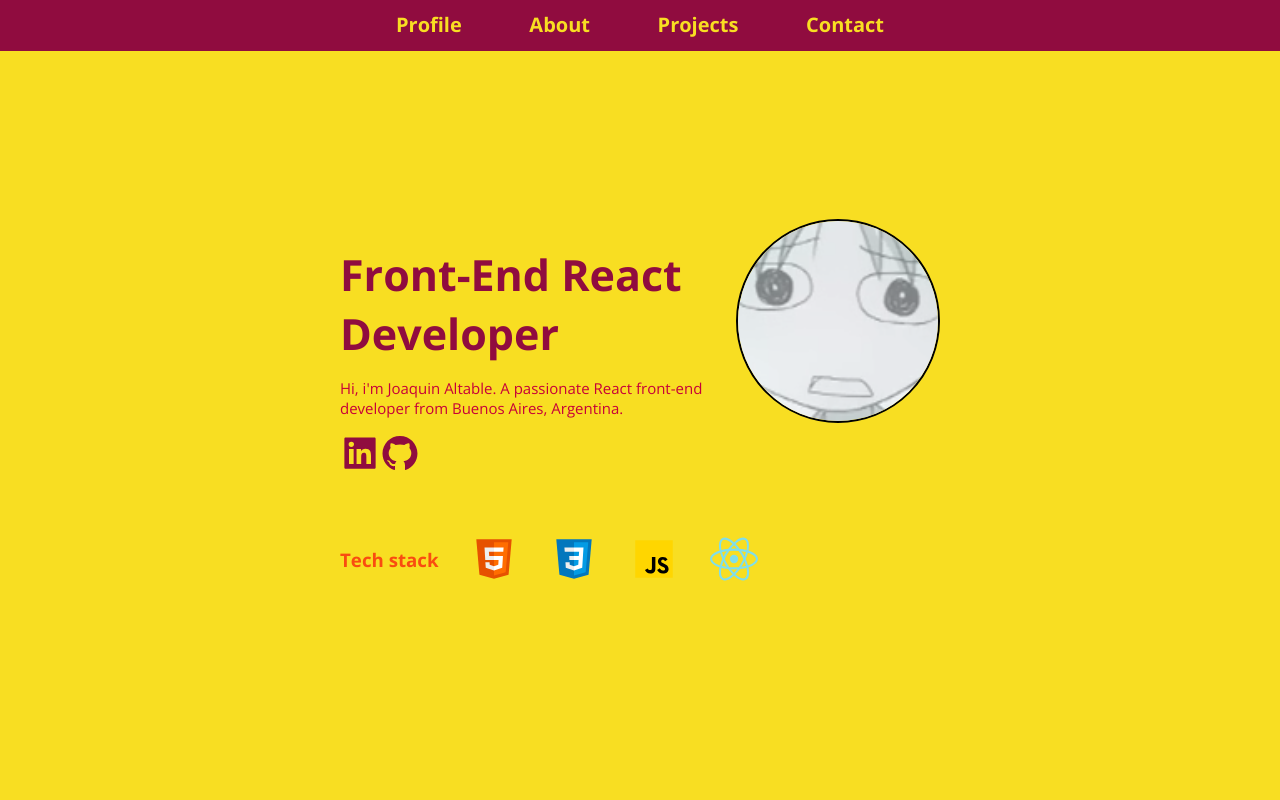
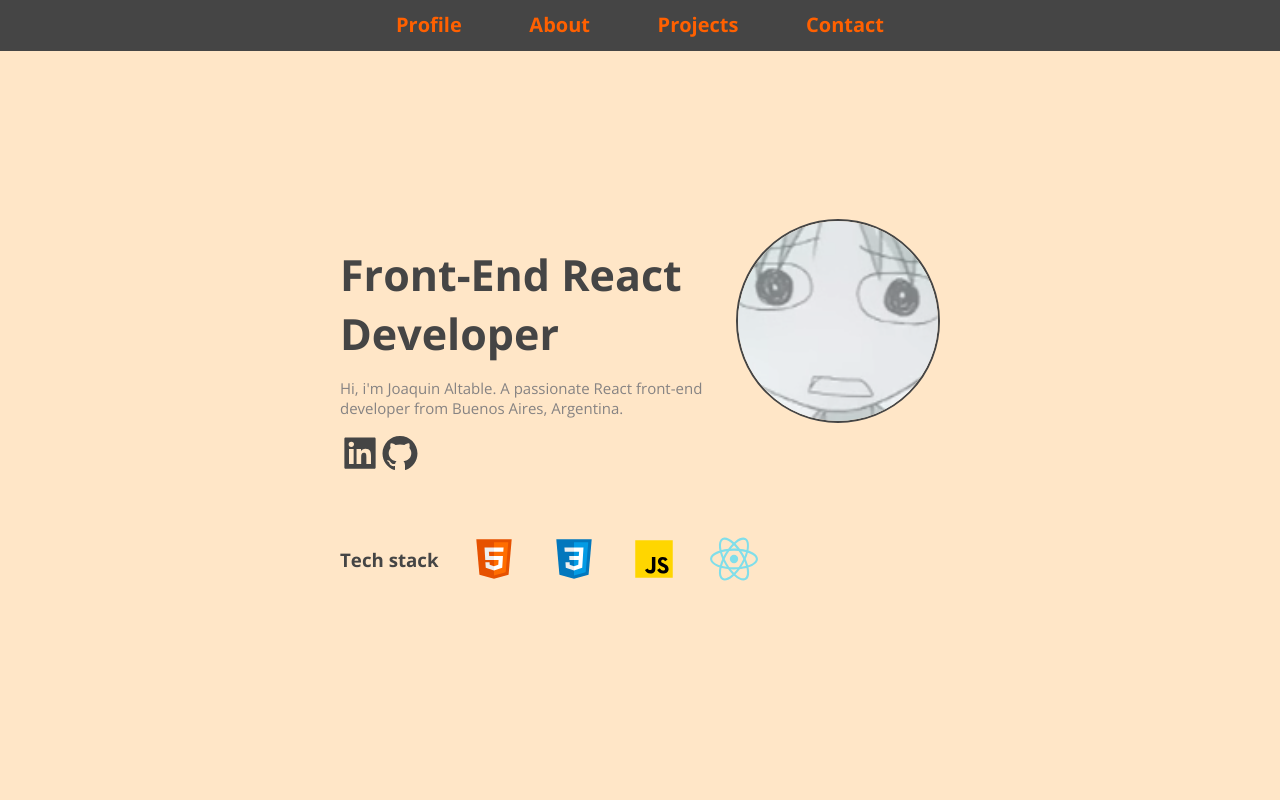
Before and after one commit to Joable/portfolio-vite, a React (Vite) app: page / in a window 1280 px wide. Shown: the top 800 px of the page. Built offline with nearby package versions, Linux system fonts and the light colour scheme.

Commit message:
changed the color palette of the site

```diff
--- a/src/Components/Nav/Nav.module.css
+++ b/src/Components/Nav/Nav.module.css
@@ -26,11 +26,11 @@ nav{
     font-weight: 700;
     border: 0;
     border-bottom: 2px solid var(--primary-color);
-    color: var(--fourth-color);
+    color: var(--secondary-color);
     background-color: var(--primary-color);
 }
 
 .pageNavigation button:hover{
     cursor: pointer;
-    border-bottom: 2px solid var(--fourth-color);
+    border-bottom: 2px solid var(--secondary-color);
 }
--- a/src/Components/Profile/Profile.module.css
+++ b/src/Components/Profile/Profile.module.css
@@ -6,6 +6,10 @@
     align-items: center;
     height: 100vh;
     margin: auto;
+}
+
+.profile h3{
+    color: var(--primary-color);
 }
 
 /* profileWrapper */
@@ -32,7 +36,7 @@
     width: 200px;
     max-width: 200px;
     max-height: 200px;
-    border: 2px solid black;
+    border: 2px solid var(--primary-color);
     border-radius: 50%;
     object-fit: cover;
     overflow: hidden;
--- a/src/index.css
+++ b/src/index.css
@@ -1,9 +1,9 @@
 #root{
     --gray-text: rgb(134, 131, 131);
-    --primary-color: #900C3F;
-    --secondary-color: #C70039;
-    --third-color: #F94C10;
-    --fourth-color: #F8DE22;
+    --primary-color: #454545;
+    --secondary-color: #FF6000;
+    --third-color: #FFA559;
+    --fourth-color: #FFE6C7;
     position: relative;
     padding-bottom: 200px;
     color: var(--primary-color);
@@ -16,7 +16,7 @@ body{
 }
 
 h3{
-    color: var(--third-color);
+    color: var(--secondary-color);
 }
 
 a{
@@ -24,6 +24,6 @@ a{
 }
 
 p{
-    color: var(--secondary-color);
+    color: var(--gray-text);
     font-size: 15px;
 }
```
